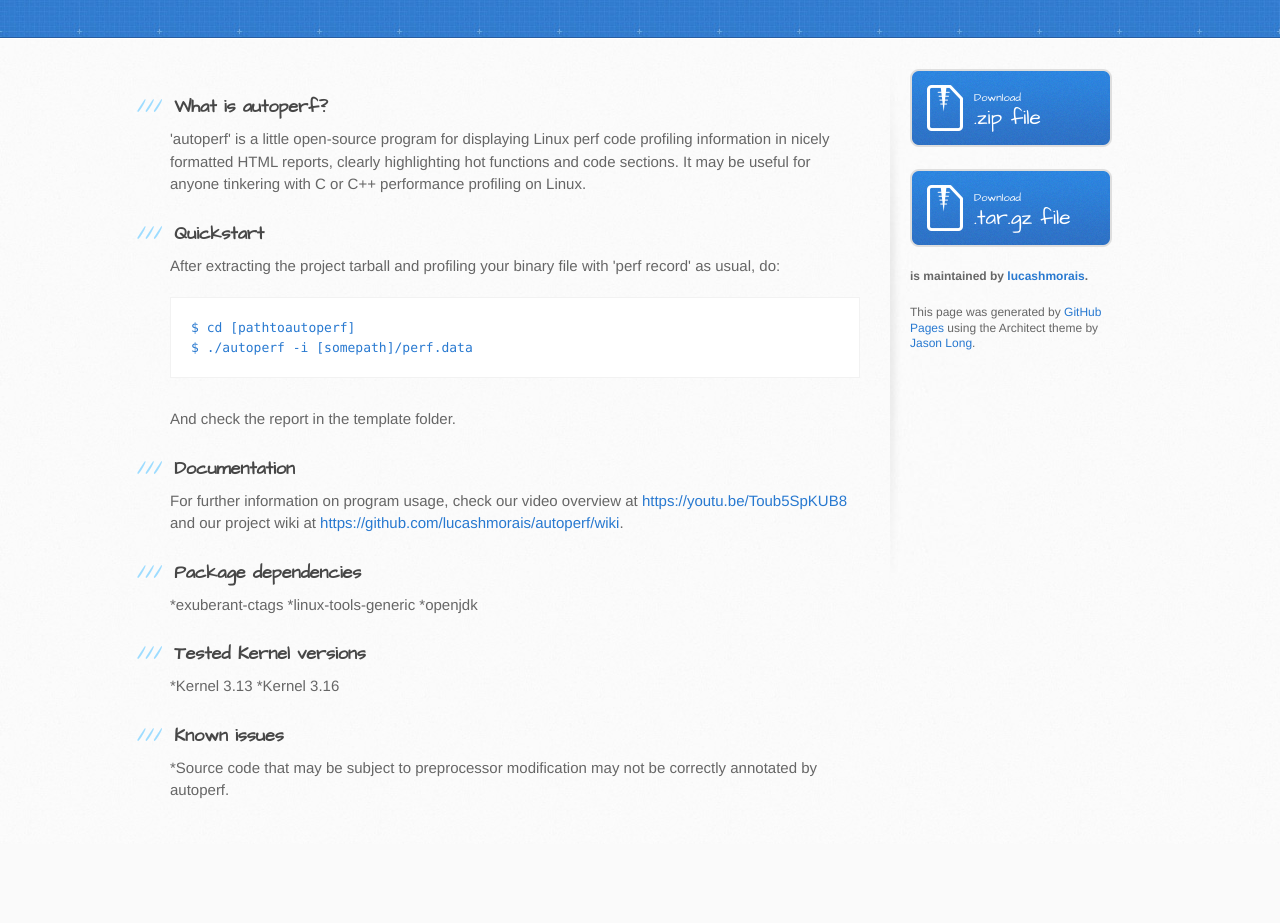
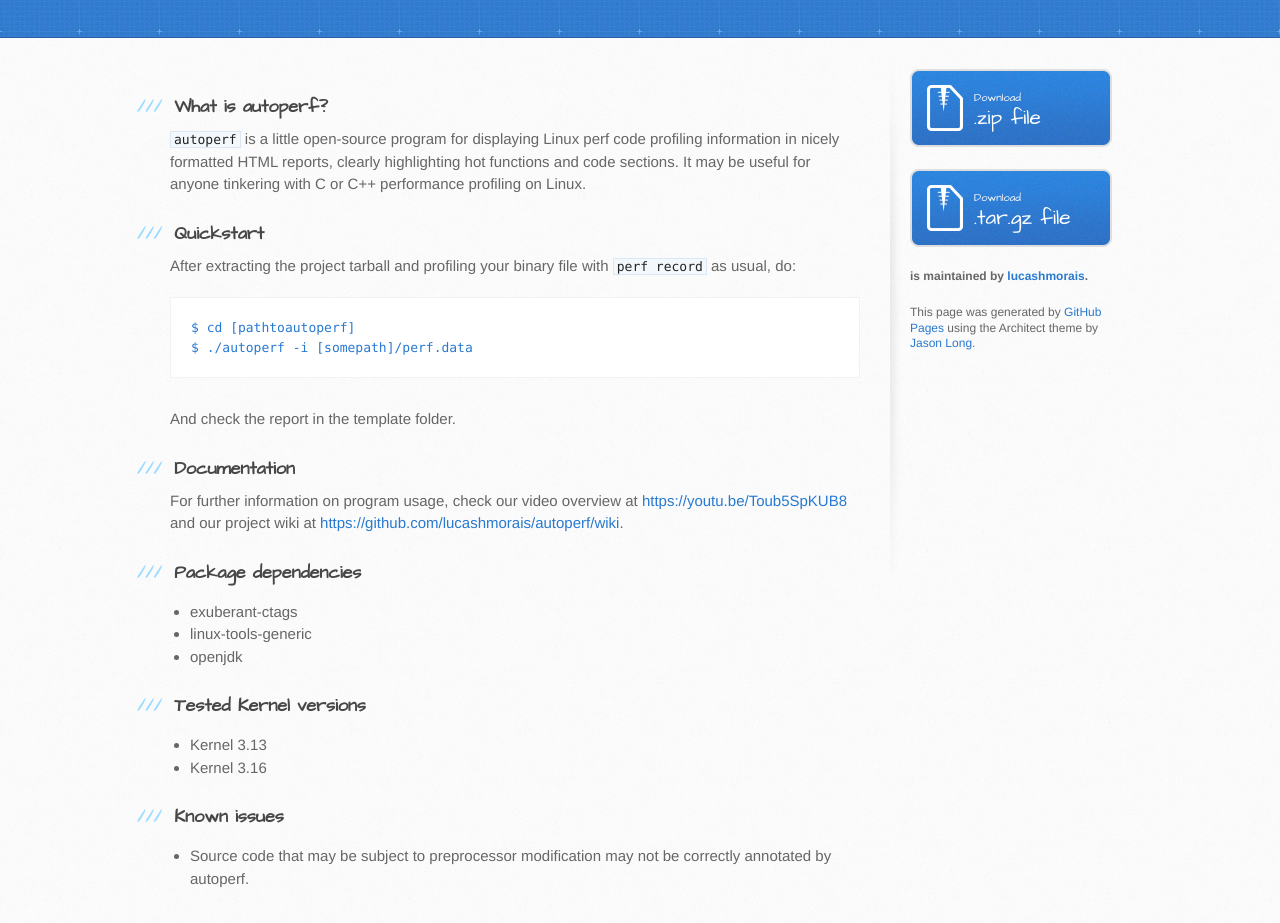
Before and after one commit to lucashmorais/autoperf, a plain HTML site: page index.html in a window 1280 px wide. Shown: the part 129-1052 px from the top of the page. Before the commit the page ends 973 px from the top, so only its background shows below. Drawn offline with Linux system fonts and the light colour scheme.

Commit message:
Create gh-pages branch via GitHub

```diff
--- a/index.html
+++ b/index.html
@@ -31,12 +31,12 @@
           <h3>
 <a id="what-is-autoperf" class="anchor" href="#what-is-autoperf" aria-hidden="true"><span class="octicon octicon-link"></span></a>What is autoperf?</h3>
 
-<p>'autoperf' is a little open-source program for displaying Linux perf code profiling information in nicely formatted HTML reports, clearly highlighting hot functions and code sections. It may be useful for anyone tinkering with C or C++ performance profiling on Linux.</p>
+<p><code>autoperf</code> is a little open-source program for displaying Linux perf code profiling information in nicely formatted HTML reports, clearly highlighting hot functions and code sections. It may be useful for anyone tinkering with C or C++ performance profiling on Linux.</p>
 
 <h3>
 <a id="quickstart" class="anchor" href="#quickstart" aria-hidden="true"><span class="octicon octicon-link"></span></a>Quickstart</h3>
 
-<p>After extracting the project tarball and profiling your binary file with 'perf record' as usual, do:</p>
+<p>After extracting the project tarball and profiling your binary file with <code>perf record</code> as usual, do:</p>
 
 <pre><code>$ cd [pathtoautoperf]
 $ ./autoperf -i [somepath]/perf.data
@@ -52,20 +52,26 @@ $ ./autoperf -i [somepath]/perf.data
 <h3>
 <a id="package-dependencies" class="anchor" href="#package-dependencies" aria-hidden="true"><span class="octicon octicon-link"></span></a>Package dependencies</h3>
 
-<p>*exuberant-ctags
-*linux-tools-generic
-*openjdk</p>
+<ul>
+<li>exuberant-ctags</li>
+<li>linux-tools-generic</li>
+<li>openjdk</li>
+</ul>
 
 <h3>
 <a id="tested-kernel-versions" class="anchor" href="#tested-kernel-versions" aria-hidden="true"><span class="octicon octicon-link"></span></a>Tested Kernel versions</h3>
 
-<p>*Kernel 3.13
-*Kernel 3.16</p>
+<ul>
+<li>Kernel 3.13</li>
+<li>Kernel 3.16</li>
+</ul>
 
 <h3>
 <a id="known-issues" class="anchor" href="#known-issues" aria-hidden="true"><span class="octicon octicon-link"></span></a>Known issues</h3>
 
-<p>*Source code that may be subject to preprocessor modification may not be correctly annotated by autoperf.</p>
+<ul>
+<li>Source code that may be subject to preprocessor modification may not be correctly annotated by autoperf.</li>
+</ul>
         </section>
 
         <aside id="sidebar">
```
Also changed, not shown: params.json (+1 -1 lines).
